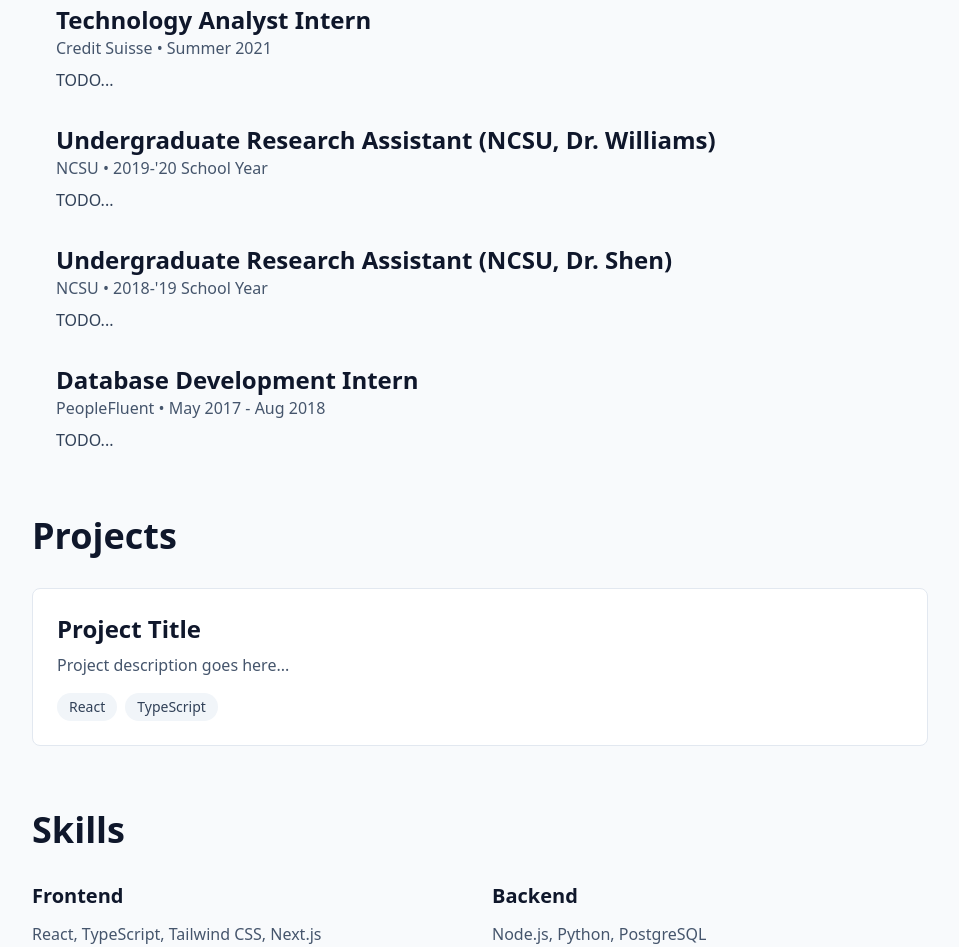
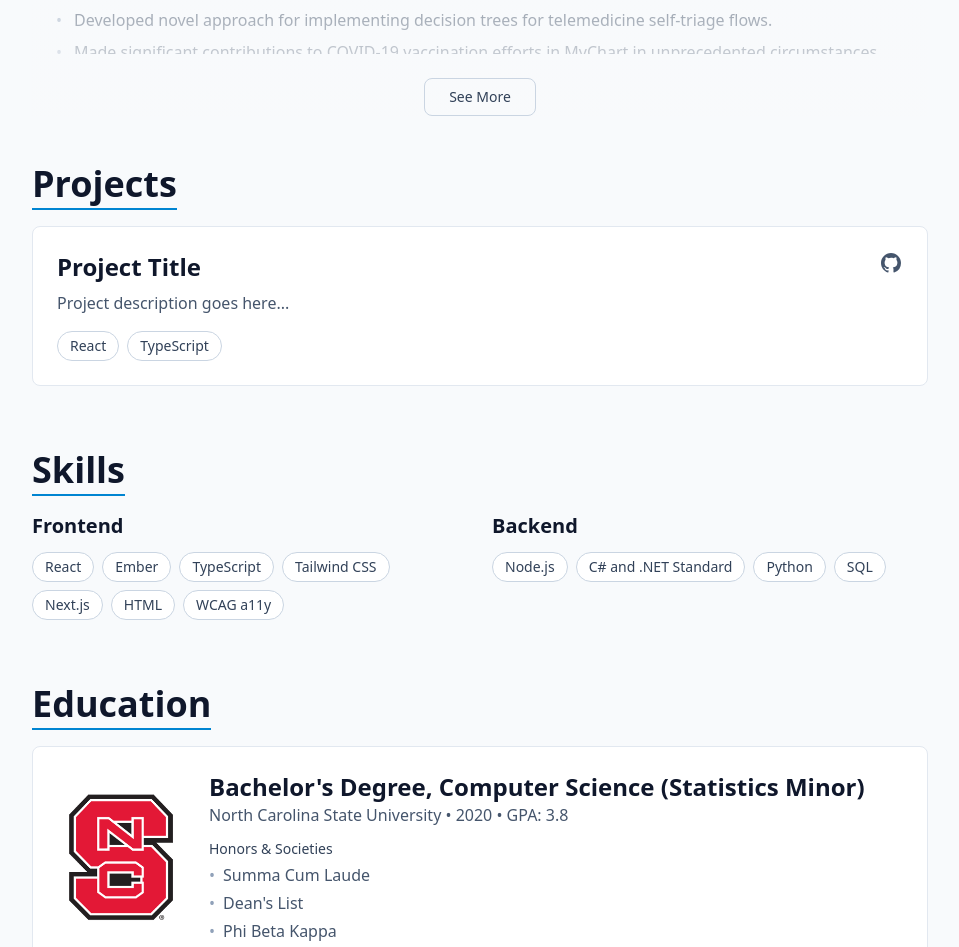
Before and after one commit to ValeriKozarev/personal-website-react-2025, a React (Vite) app: page /portfolio in a window 1280 px wide. Shown: the part 425-1372 px from the top of the page, without its empty margins (160-1119 px from the left). Built offline with nearby package versions, Linux system fonts and the light colour scheme.

Commit message:
ton of progress on portfolio page

```diff
--- /dev/null
+++ b/src/components/Badge.tsx
@@ -0,0 +1,17 @@
+export interface IBadge {
+    label: string,
+    variant?: 'default' | 'primary'  // Can extend with more variants later
+}
+
+export default function Badge({ label, variant = 'default' }: IBadge) {
+    const variantStyles = {
+        default: 'bg-white text-slate-700 border border-slate-300',
+        primary: 'bg-blue-100 text-blue-700'
+    };
+
+    return (
+        <span className={`px-3 py-1 text-sm rounded-full ${variantStyles[variant]}`}>
+            {label}
+        </span>
+    )
+}
--- /dev/null
+++ b/src/components/EducationCard.tsx
@@ -0,0 +1,45 @@
+export interface IEducationCard {
+    degree: string,
+    school: string,
+    year: string,
+    gpa?: string,  // Optional GPA
+    honors?: string[],  // Optional honors and societies
+    logoUrl?: string  // Optional logo image URL
+}
+
+export default function EducationCard({ degree, school, year, gpa, honors, logoUrl }: IEducationCard) {
+    return (
+        <div className="bg-white p-6 rounded-lg border border-slate-200 flex gap-6">
+            {/* Logo - hidden on mobile, shown on desktop */}
+            {logoUrl && (
+                <div className="hidden md:flex items-center flex-shrink-0">
+                    <img
+                        src={logoUrl}
+                        alt={`${school} logo`}
+                        className="w-32 h-32 object-contain"
+                    />
+                </div>
+            )}
+
+            {/* Content */}
+            <div className="flex-1">
+                <h3 className="text-2xl font-semibold">{degree}</h3>
+                <p className="text-slate-600 mb-3">{school} • {year}{gpa && ` • GPA: ${gpa}`}</p>
+
+                {honors && honors.length > 0 && (
+                    <div>
+                        <p className="text-sm font-medium text-slate-700 mb-1">Honors & Societies</p>
+                        <ul className="text-slate-600 space-y-1">
+                            {honors.map((honor, index) => (
+                                <li key={index} className="flex gap-2 items-start">
+                                    <span className="text-slate-400 select-none">•</span>
+                                    <span>{honor}</span>
+                                </li>
+                            ))}
+                        </ul>
+                    </div>
+                )}
+            </div>
+        </div>
+    )
+}
--- /dev/null
+++ b/src/components/ProjectCard.tsx
@@ -0,0 +1,48 @@
+import Badge from "./Badge";
+
+export interface IProjectCard {
+    title: string,
+    description: string,
+    technologies: string[],
+    githubUrl?: string  // Optional GitHub repo link
+}
+
+export default function ProjectCard({ title, description, technologies, githubUrl }: IProjectCard) {
+    return (
+        <div className="bg-white p-6 rounded-lg border border-slate-200 relative">
+            {githubUrl && (
+                <a
+                    href={githubUrl}
+                    target="_blank"
+                    rel="noopener noreferrer"
+                    className="absolute top-6 right-6 text-slate-600 hover:text-slate-900 transition-colors"
+                    aria-label="View on GitHub"
+                >
+                    <svg
+                        className="w-6 h-6"
+                        width="24"
+                        height="24"
+                        fill="currentColor"
+                        viewBox="0 0 24 24"
+                        aria-hidden="true"
+                    >
+                        <path
+                            fillRule="evenodd"
+                            d="M12 2C6.477 2 2 6.484 2 12.017c0 4.425 2.865 8.18 6.839 9.504.5.092.682-.217.682-.483 0-.237-.008-.868-.013-1.703-2.782.605-3.369-1.343-3.369-1.343-.454-1.158-1.11-1.466-1.11-1.466-.908-.62.069-.608.069-.608 1.003.07 1.531 1.032 1.531 1.032.892 1.53 2.341 1.088 2.91.832.092-.647.35-1.088.636-1.338-2.22-.253-4.555-1.113-4.555-4.951 0-1.093.39-1.988 1.029-2.688-.103-.253-.446-1.272.098-2.65 0 0 .84-.27 2.75 1.026A9.564 9.564 0 0112 6.844c.85.004 1.705.115 2.504.337 1.909-1.296 2.747-1.027 2.747-1.027.546 1.379.202 2.398.1 2.651.64.7 1.028 1.595 1.028 2.688 0 3.848-2.339 4.695-4.566 4.943.359.309.678.92.678 1.855 0 1.338-.012 2.419-.012 2.747 0 .268.18.58.688.482A10.019 10.019 0 0022 12.017C22 6.484 17.522 2 12 2z"
+                            clipRule="evenodd"
+                        />
+                    </svg>
+                </a>
+            )}
+            <h3 className="text-2xl font-semibold mb-2 pr-10">{title}</h3>
+            <p className="text-slate-600 mb-4">
+                {description}
+            </p>
+            <div className="flex gap-2 flex-wrap">
+                {technologies.map((tech, index) => (
+                    <Badge key={index} label={tech} />
+                ))}
+            </div>
+        </div>
+    )
+}
--- a/src/components/WorkExperienceCard.tsx
+++ b/src/components/WorkExperienceCard.tsx
@@ -1,20 +1,46 @@
+import Badge from "./Badge";
+
 export interface IWorkExperienceCard {
     title: string,
     company: string,
     timeStart: string,
     timeEnd: string,
-    summary: string,
-    isCurrent?: boolean  // optional prop used to highlight current role
+    summary: string | string[],  // Can accept either a single string or array of bullet points
+    isCurrent?: boolean,  // optional prop used to highlight current role
+    technologies?: string[]  // optional array of technologies/skills used
 }
 
-export default function WorkExperienceCard({ title, company, timeStart, timeEnd, summary, isCurrent = false }: IWorkExperienceCard) {
+export default function WorkExperienceCard({ title, company, timeStart, timeEnd, summary, isCurrent = false, technologies }: IWorkExperienceCard) {
+    const isBulletList = Array.isArray(summary);
+
     return (
         <div className={`pl-6 ${isCurrent ? 'border-l-2 border-slate-200' : ''}`}>
-            <h3 className="text-2xl font-semibold">{title}</h3>
-            <p className="text-slate-600 mb-2">{company} • {timeStart}{timeEnd && ` - ${timeEnd}`}</p>
-            <p className="text-slate-700">
-                {summary}
-            </p>
+            <h3 className="text-2xl font-semibold pb-1">{title}</h3>
+
+            <div className="flex flex-col md:flex-row md:items-center md:gap-4 mb-2">
+                <p className="text-slate-600 mb-2 md:mb-0">{company} • {timeStart}{timeEnd && ` - ${timeEnd}`}</p>
+
+                {technologies && technologies.length > 0 && (
+                    <div className="flex gap-2 flex-wrap">
+                        {technologies.map((tech, index) => (
+                            <Badge key={index} label={tech} />
+                        ))}
+                    </div>
+                )}
+            </div>
+
+            {isBulletList ? (
+                <ul className="text-slate-700 space-y-2">
+                    {summary.map((item, index) => (
+                        <li key={index} className="flex gap-3 items-start">
+                            <span className="text-slate-400 select-none">•</span>
+                            <span className="flex-1">{item}</span>
+                        </li>
+                    ))}
+                </ul>
+            ) : (
+                <p className="text-slate-700">{summary}</p>
+            )}
         </div>
     )
 }
--- a/src/pages/Portfolio.tsx
+++ b/src/pages/Portfolio.tsx
@@ -1,14 +1,24 @@
+import { useState } from "react";
 import WorkExperienceCard from "../components/WorkExperienceCard";
+import ProjectCard from "../components/ProjectCard";
+import Badge from "../components/Badge";
+import EducationCard from "../components/EducationCard";
 
 export default function Portfolio() {
+  const [showAllJobs, setShowAllJobs] = useState(false);
+
   return (
     <div className="flex-1">
       <div className="container mx-auto px-4 py-16">
         <div className="max-w-4xl mx-auto">
-          {/* Work History Section */}
-          <section className="mb-16">
-            <h2 className="text-4xl font-bold mb-8">Work History</h2>
-            <div className="space-y-8">
+
+          <section className="mb-12">
+            <h2 className="text-4xl font-bold mb-4 pb-1 border-b-2 border-sky-600 inline-block">Work History</h2>
+            <div className="relative">
+              <div
+                id="work-history-list"
+                className={`space-y-8 overflow-hidden transition-all duration-500 ease-in-out motion-reduce:transition-none ${!showAllJobs ? 'max-h-[300px]' : 'max-h-[3000px]'}`}
+              >
                 <WorkExperienceCard
                   title={"Senior Software Engineer (promoted from Software Engineer II)"}
                   company={"Alarm.com"}
@@ -22,84 +32,103 @@ export default function Portfolio() {
                   company={"Epic Systems"}
                   timeStart={"Aug 2020"}
                   timeEnd={"Jan 2022"}
-                summary={"TODO..."}
+                  summary={["Lead and contributed to several large-scale, multi-release projects. Responsible for managing, designing, and implementing new, major functionality for product users across various demographics.", "Developed novel approach for implementing decision trees for telemedicine self-triage flows.", "Made significant contributions to COVID-19 vaccination efforts in MyChart in unprecedented circumstances during the COVID-19 pandemic.", " Consistently ranked as a top performer on my team."]}
+                  technologies={["React", "TypeScript", "Node.js", "AWS"]}
                 />
                 <WorkExperienceCard
                   title={"Technology Analyst Intern"}
                   company={"Credit Suisse"}
                   timeStart={"Summer 2021"}
                   timeEnd={""}
-                summary={"TODO..."}
+                  summary={"Worked as part of a small, agile team to create a financial data chatbot. Responsible for implementing web-scraping functionality and integration with third-party machine-learning services such as Microsoft QnAMaker and LUIS."}
                 />
                 <WorkExperienceCard
                   title={"Undergraduate Research Assistant (NCSU, Dr. Williams)"}
                   company={"NCSU"}
                   timeStart={"2019-'20 School Year"}
                   timeEnd={""}
-                summary={"TODO..."}
+                  summary={["Contributed to on-going projects and research centered around security and security education. Primary tasks included exploring tools that could aid the research team, configuring and maintaining test environments, and quantifying results.", "Co-author, “Do I really need all this work to find vulnerabilities?”, Empirical Software Engineering 27, 154 (2022).", "Co-author, “Structuring a Comprehensive Software Security Course Around the OWASP Application Security Verification Standard”, ICSE-JSEET 2021"]}
                 />
                 <WorkExperienceCard
                   title={"Undergraduate Research Assistant (NCSU, Dr. Shen)"}
                   company={"NCSU"}
                   timeStart={"2018-'19 School Year"}
                   timeEnd={""}
-                summary={"TODO..."}
+                  summary={"Collaboration project with Lawrence Livermore National Labs. Explored and quantified the results of different memory allocation techniques in high-performance computing clusters using CUDA C."}
                 />
                 <WorkExperienceCard
                   title={"Database Development Intern"}
                   company={"PeopleFluent"}
                   timeStart={"May 2017"}
                   timeEnd={"Aug 2018"}
-                summary={"TODO..."}
+                  summary={"Re-wrote an internal export tool and improved the runtime over the previous solution by over 90%. Developed SQL queries for various business needs."}
                 />
+              </div>
+
+              {!showAllJobs && (
+                <div className="absolute bottom-0 left-0 right-0 h-48 bg-gradient-to-t from-slate-50 via-slate-50/60 to-transparent pointer-events-none z-0"></div>
+              )}
+
+              <div className="relative z-10 mt-6 text-center">
+                <button
+                  onClick={() => setShowAllJobs(!showAllJobs)}
+                  aria-expanded={showAllJobs}
+                  aria-controls="work-history-list"
+                  className="px-6 py-2 text-sm font-medium text-slate-700 border border-slate-300 rounded-lg hover:bg-slate-50 transition-colors focus:outline-none focus-visible:ring-2 focus-visible:ring-slate-400 focus-visible:ring-offset-2"
+                >
+                  {showAllJobs ? "See Less" : "See More"}
+                </button>
+              </div>
             </div>
           </section>
 
           {/* Projects Section */}
           <section className="mb-16">
-            <h2 className="text-4xl font-bold mb-8">Projects</h2>
+            <h2 className="text-4xl font-bold mb-4 pb-1 border-b-2 border-sky-600 inline-block">Projects</h2>
             <div className="space-y-6">
-              <div className="bg-white p-6 rounded-lg border border-slate-200">
-                <h3 className="text-2xl font-semibold mb-2">Project Title</h3>
-                <p className="text-slate-600 mb-4">
-                  Project description goes here...
-                </p>
-                <div className="flex gap-2 flex-wrap">
-                  <span className="px-3 py-1 bg-slate-100 text-slate-700 text-sm rounded-full">
-                    React
-                  </span>
-                  <span className="px-3 py-1 bg-slate-100 text-slate-700 text-sm rounded-full">
-                    TypeScript
-                  </span>
-                </div>
-              </div>
+              <ProjectCard
+                title="Project Title"
+                description="Project description goes here..."
+                technologies={["React", "TypeScript"]}
+                githubUrl="https://github.com/ValeriKozarev/project-name"
+              />
             </div>
           </section>
 
           {/* Skills Section */}
           <section className="mb-16">
-            <h2 className="text-4xl font-bold mb-8">Skills</h2>
+            <h2 className="text-4xl font-bold mb-4 pb-1 border-b-2 border-sky-600 inline-block">Skills</h2>
             <div className="grid md:grid-cols-2 gap-6">
               <div>
                 <h3 className="text-xl font-semibold mb-3">Frontend</h3>
-                <p className="text-slate-600">
-                  React, TypeScript, Tailwind CSS, Next.js
-                </p>
+                <div className="flex gap-2 flex-wrap">
+                  {["React", "Ember", "TypeScript", "Tailwind CSS", "Next.js", "HTML", "WCAG a11y"].map((skill, index) => (
+                    <Badge key={index} label={skill} />
+                  ))}
+                </div>
               </div>
               <div>
                 <h3 className="text-xl font-semibold mb-3">Backend</h3>
-                <p className="text-slate-600">Node.js, Python, PostgreSQL</p>
+                <div className="flex gap-2 flex-wrap">
+                  {["Node.js", "C# and .NET Standard", "Python", "SQL"].map((skill, index) => (
+                    <Badge key={index} label={skill} />
+                  ))}
+                </div>
               </div>
             </div>
           </section>
 
           {/* Education Section */}
           <section>
-            <h2 className="text-4xl font-bold mb-8">Education</h2>
-            <div className="bg-white p-6 rounded-lg border border-slate-200">
-              <h3 className="text-2xl font-semibold">Degree Name</h3>
-              <p className="text-slate-600">University Name • Year</p>
-            </div>
+            <h2 className="text-4xl font-bold mb-4 pb-1 border-b-2 border-sky-600 inline-block">Education</h2>
+            <EducationCard
+              degree="Bachelor's Degree, Computer Science (Statistics Minor)"
+              school="North Carolina State University"
+              year="2020"
+              gpa="3.8"
+              honors={["Summa Cum Laude", "Dean's List", "Phi Beta Kappa"]}
+              logoUrl="/ncstate-logo.png"
+            />
           </section>
         </div>
       </div>
```
Also changed, not shown: public/ncstate-logo.png (added). Lines whose indentation alone changed are shown as unchanged.
